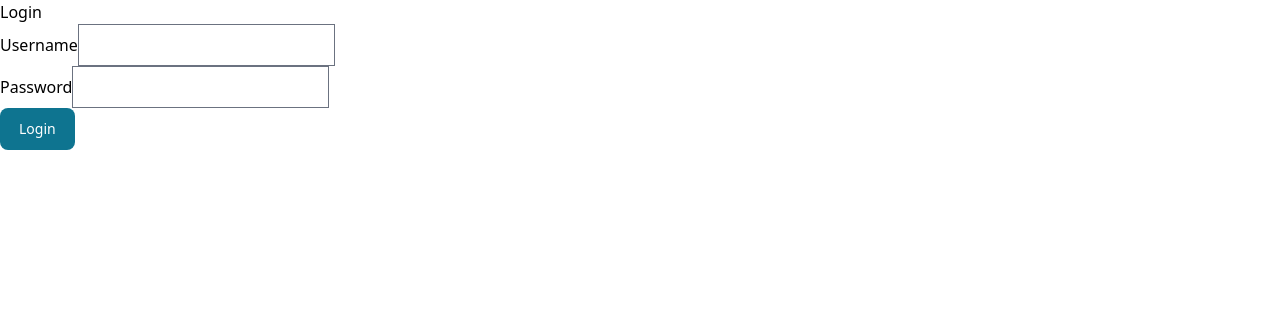
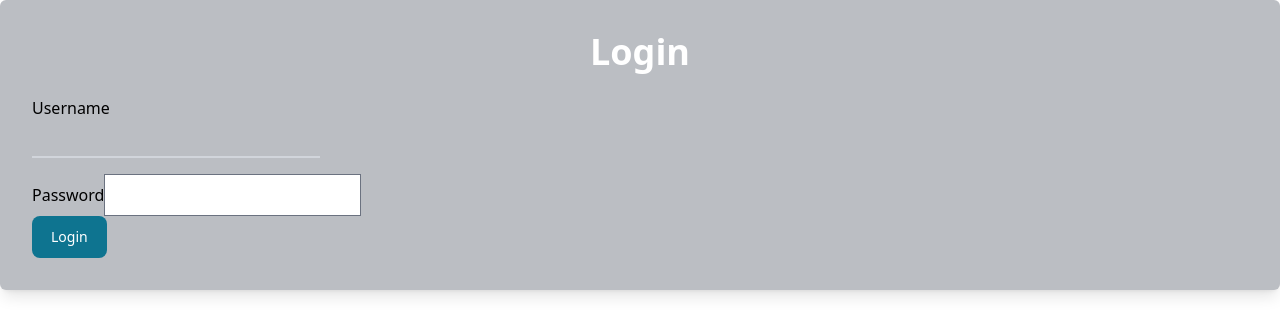
Before and after one commit to ElvisMuresan/cars-ui, a React (Vite) app: page /login in a window 1280 px wide. Shown: the top 336 px of the page. Built offline with nearby package versions, Linux system fonts and the light colour scheme.

Commit message:
feat: Installed React Router and started designing the login page.

```diff
--- a/package.json
+++ b/package.json
@@ -13,12 +13,14 @@
     "axios": "^1.7.4",
     "flowbite-react": "^0.10.1",
     "react": "^18.3.1",
-    "react-dom": "^18.3.1"
+    "react-dom": "^18.3.1",
+    "react-router-dom": "^6.26.1"
   },
   "devDependencies": {
     "@eslint/js": "^9.9.0",
     "@types/react": "^18.3.3",
     "@types/react-dom": "^18.3.0",
+    "@types/react-router-dom": "^5.3.3",
     "@vitejs/plugin-react": "^4.3.1",
     "autoprefixer": "^10.4.20",
     "eslint": "^9.9.0",
--- a/src/App.tsx
+++ b/src/App.tsx
@@ -1,6 +1,7 @@
 import React, { useState } from 'react';
 import Login from './components/Login';
 import Logout from './components/Logout';
+import { Route, Routes } from 'react-router-dom';
 
 const App: React.FC = () => {
   const [token, setToken] = useState<string>(localStorage.getItem('token') || '');
@@ -18,7 +19,9 @@ const App: React.FC = () => {
           <Logout token={token} clearToken={clearToken} />
         </div>
       ) : (
-        <Login setToken={setToken} setUsername={setUsername}/>
+        <Routes>
+        <Route path='login' element={<Login setToken={setToken} setUsername={setUsername}/>} />
+        </Routes>
       )}
     </div>
   );
--- a/src/components/Login.tsx
+++ b/src/components/Login.tsx
@@ -30,11 +30,12 @@ const Login: React.FC<LoginProps> = ({ setToken, setUsername }) => {
 
   return (
     <div>
-      <h2>Login</h2>
-      <form onSubmit={handleLogin}>
-        <div>
+        <div className='bg-slate-800 boredr border-slate-400 rounded-md p-8 shadow-lg backdrop-filter backdrop-blur-sm bg-opacity-30 relative'>
+        <h1 className='text-4xl text-white font-bold text-center mb-6'>Login</h1>
+        <form onSubmit={handleLogin}>
+        <div className='relative my-4'>
           <label>Username</label>
-          <input type="text" value={username} onChange={(e) => setUsernameInput(e.target.value)} />
+          <input type="text" className='block w-72 py-2.3 px-0 text-sm text-white bg-transparent border-0 border-b-2 border-gray-300 appearance-none dark:focus:border-blue-500 focus:outline-none focus:ring-0 focus:text-white focus:border-blue-600' value={username} onChange={(e) => setUsernameInput(e.target.value)} />
         </div>
         <div>
           <label>Password</label>
@@ -43,6 +44,9 @@ const Login: React.FC<LoginProps> = ({ setToken, setUsername }) => {
         {error && <p style={{ color: 'red' }}>{error}</p>}
         <Button type="submit">Login</Button>
       </form>
+        </div>
+      {/*
+       */}
     </div>
   );
 };
--- a/src/main.tsx
+++ b/src/main.tsx
@@ -1,10 +1,13 @@
-import { StrictMode } from 'react'
-import { createRoot } from 'react-dom/client'
-import App from './App.tsx'
-import './index.css'
+import ReactDOM from 'react-dom/client';
+import { StrictMode } from 'react';
+import { BrowserRouter } from 'react-router-dom';
+import App from './App';
+import './index.css';
 
-createRoot(document.getElementById('root')!).render(
+ReactDOM.createRoot(document.getElementById('root')!).render(
   <StrictMode>
-    <App />
-  </StrictMode>,
-)
+    <BrowserRouter>
+      <App />
+    </BrowserRouter>
+  </StrictMode>
+);
```
Also changed, not shown: 1 other file (tests, documents, lock files or other folders).
